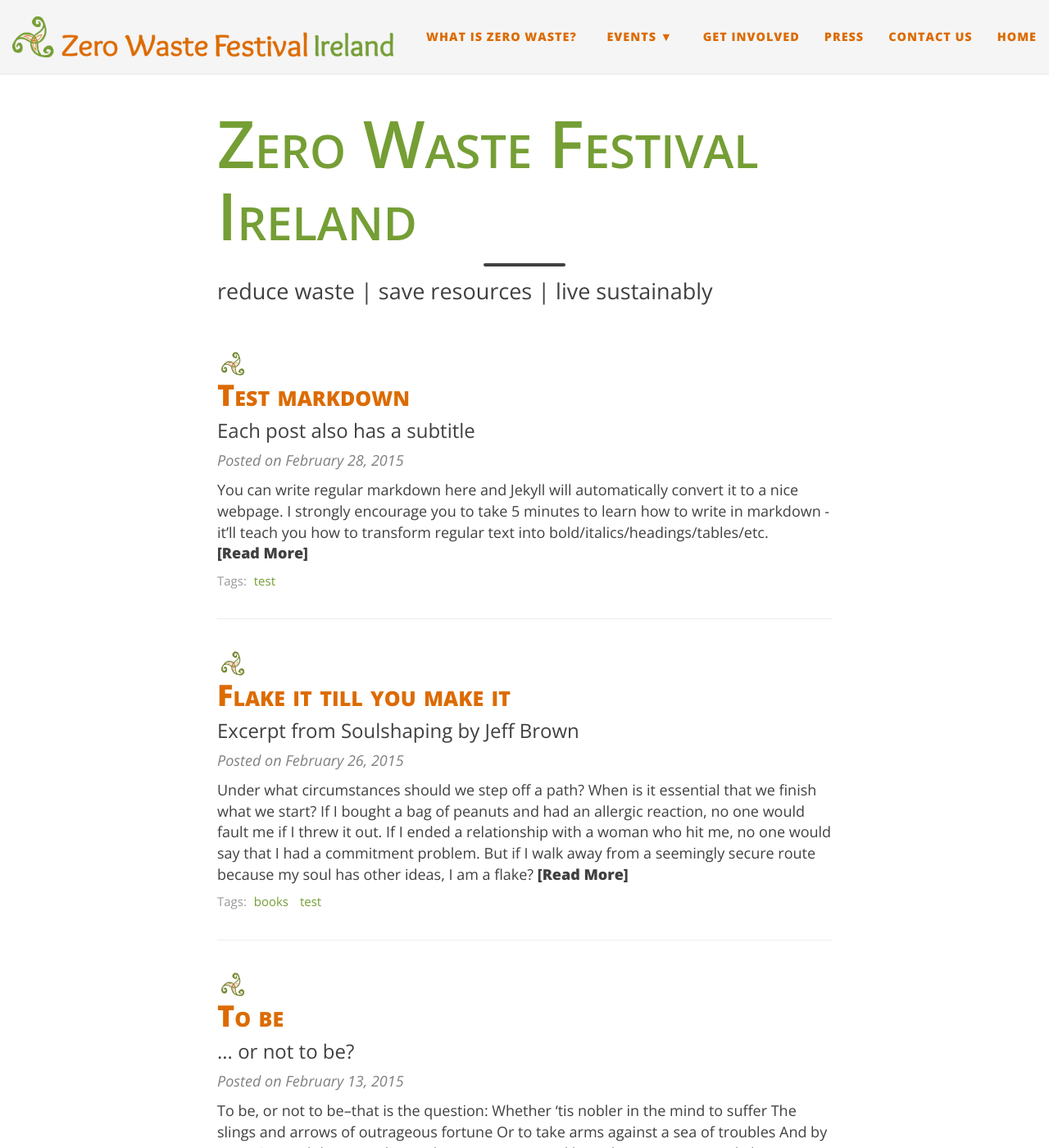
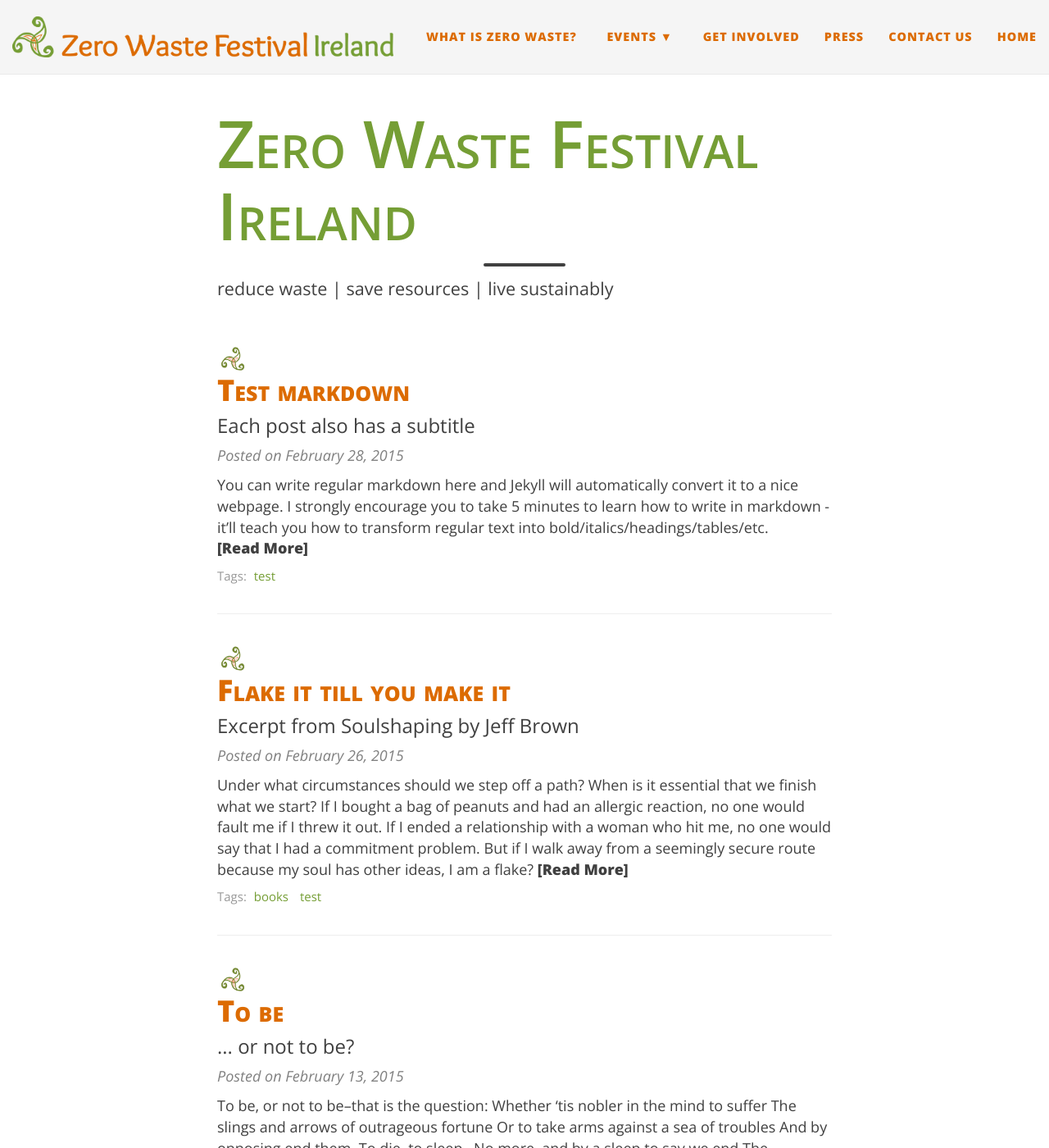
Before and after one commit to jknappe/zw-ireland, a Jekyll site: the page built from index.html, in a window 1280 px wide and 1400 px high. Shown: the whole window at 82% size. Built offline with Jekyll 4.4.1, drawn with Linux system fonts in a browser that asks for light colours; nearby versions of some CDN libraries; the list of posts is cut into pages by our own code.

Commit message:
changes sizes

```diff
--- a/css/main.css
+++ b/css/main.css
@@ -130,7 +130,7 @@
 
 .navbar-custom .nav li a {
   text-transform: uppercase;
-  font-size: .8em;
+  font-size: 0.8em;
   letter-spacing: 1px;
 }
 
@@ -483,15 +483,15 @@
 }
 .intro-header .page-heading h1 {
   margin-top: 0;
-  font-size: 2em;
+  font-size: 1.6em;
 }
 .intro-header .post-heading h1 {
   margin-top: 0;
-  font-size: 1.8em;
+  font-size: 1.6em;
 }
 .intro-header .page-heading .page-subheading,
 .intro-header .post-heading .post-subheading {
-  font-size: 1.5em;
+  font-size: 1.2em;
   line-height: 1.1;
   display: block;
   font-family: 'Overlock', 'Open Sans', 'Helvetica Neue', Helvetica, Arial, sans-serif;
```
